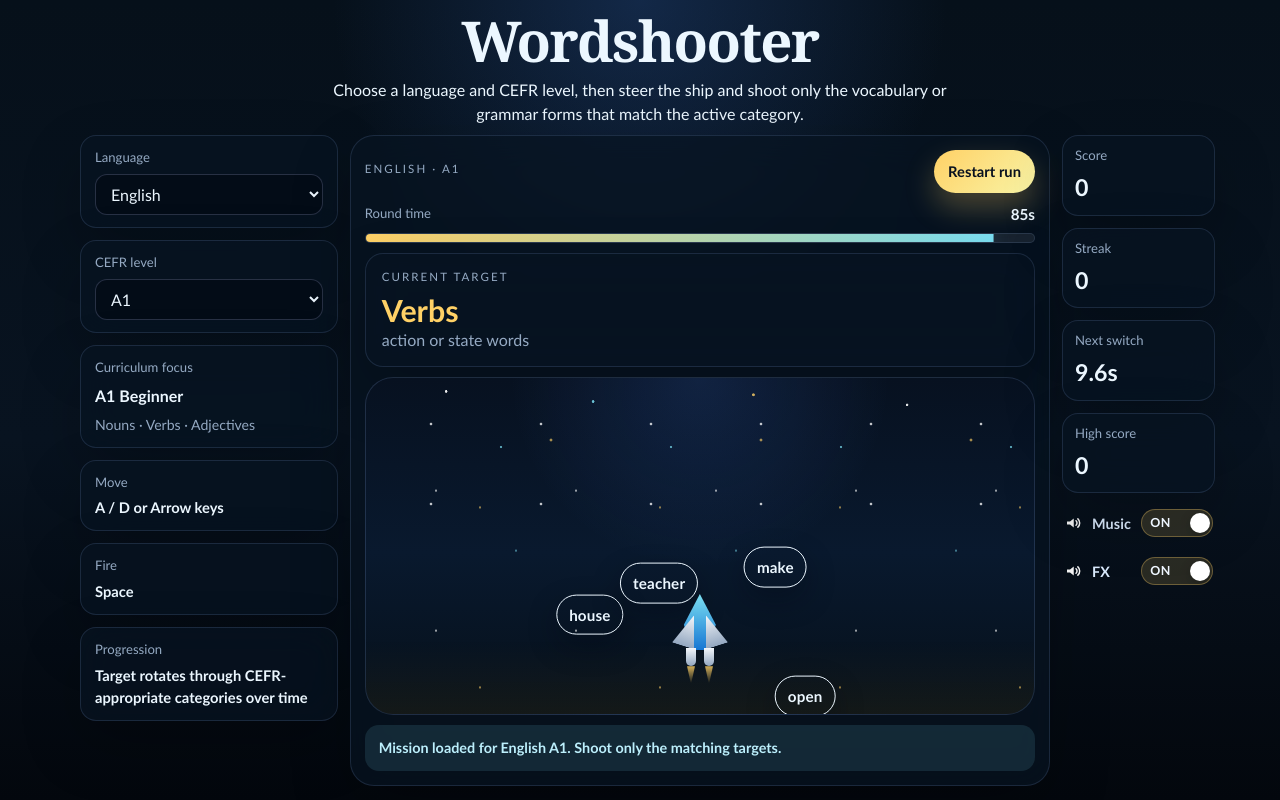
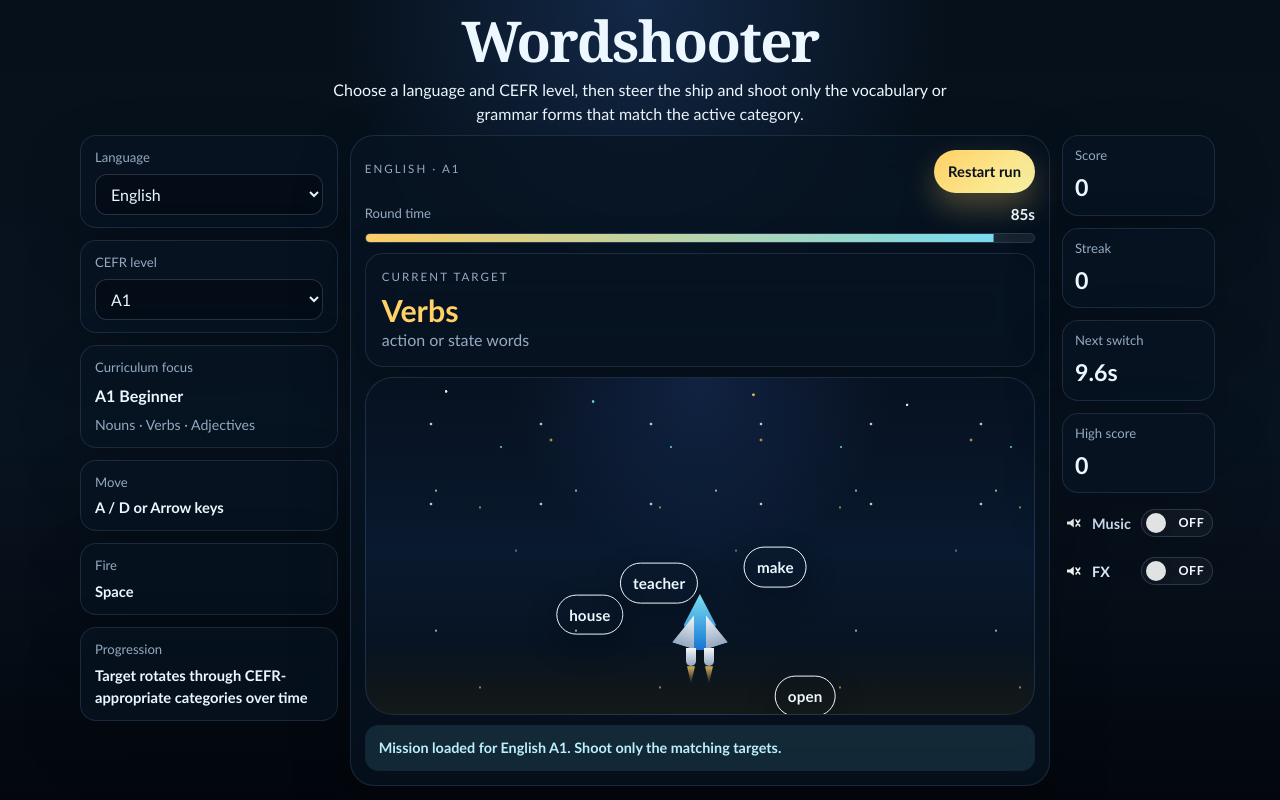
Before and after one commit to KireGW/wordshooter, a React (Vite) app: page / in a window 1280 px wide. Built offline with nearby package versions, Linux system fonts and the light colour scheme.

Commit message:
musik och sfx default off

```diff
--- a/src/App.jsx
+++ b/src/App.jsx
@@ -44,8 +44,8 @@ const HIGH_SCORE_STORAGE_KEY = 'wordshooter-highscores'
 const SETTINGS_STORAGE_KEY = 'wordshooter-settings'
 const RECENT_WORD_MEMORY = 4
 const STREAK_ANNOUNCEMENT_MS = 1500
-const DEFAULT_MUSIC_ENABLED = true
-const DEFAULT_SFX_ENABLED = true
+const DEFAULT_MUSIC_ENABLED = false
+const DEFAULT_SFX_ENABLED = false
 
 const clamp = (value, min, max) => Math.min(Math.max(value, min), max)
 const pickRandom = (items) => items[Math.floor(Math.random() * items.length)]
```
